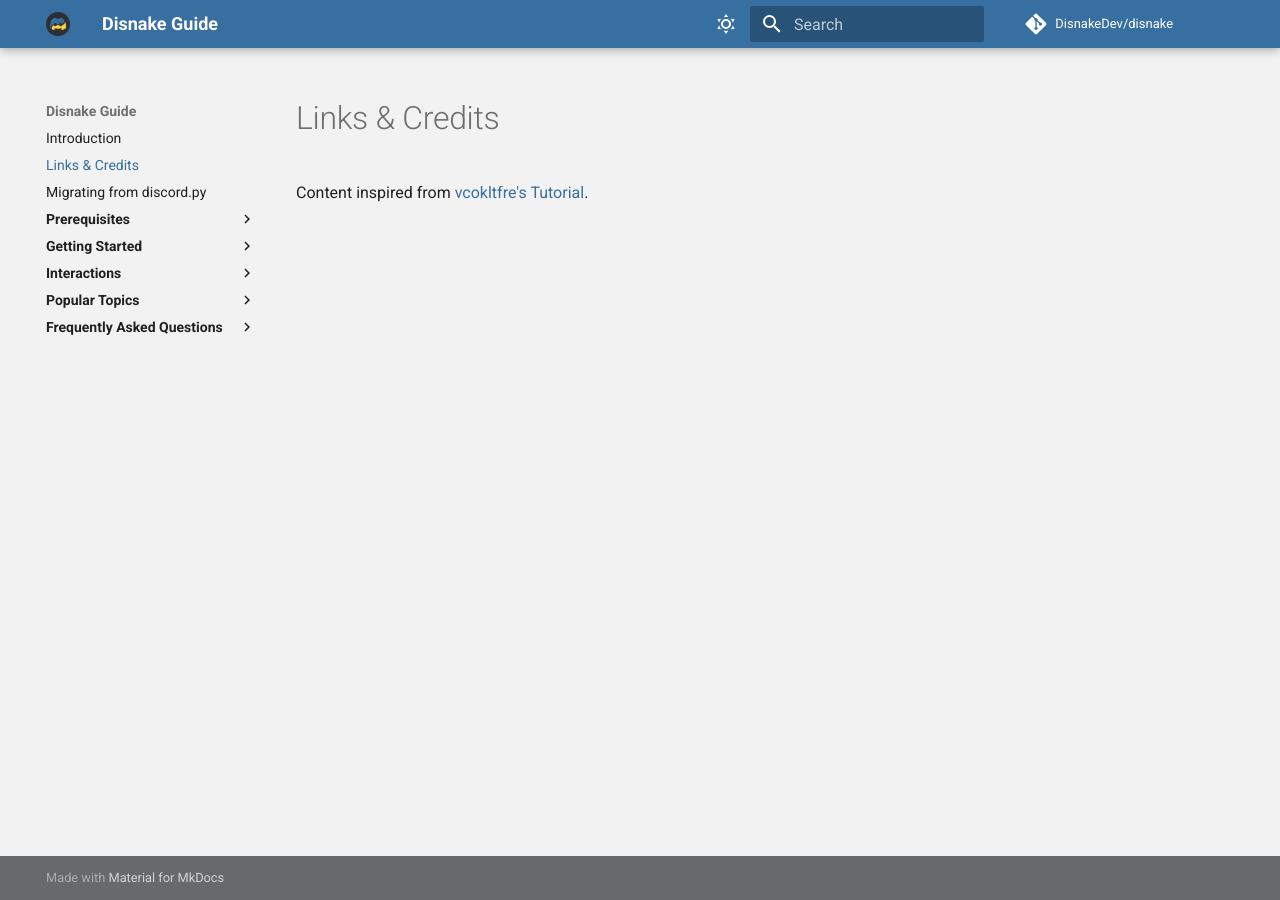
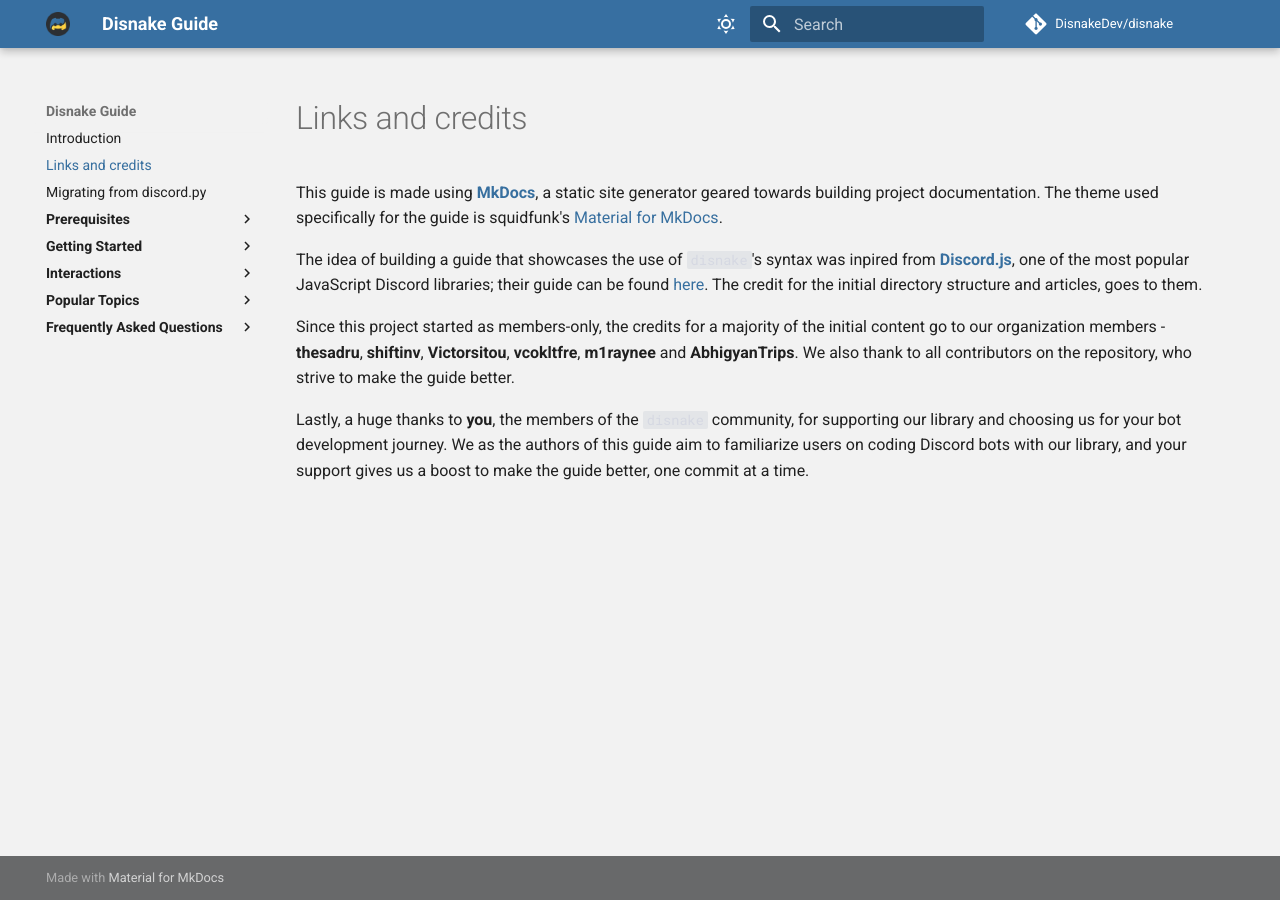
Before and after one commit to DisnakeDev/guide, an MkDocs documentation site: the page built from docs/links-credits.md, in a window 1280 px wide. Built offline with MkDocs 1.6.1 and Material for MkDocs 9.7.7, drawn with Linux system fonts in a browser that asks for light colours; comment, search, counter and statistics services are not loaded.

Commit message:
:sparkles: Update `links-and-credits`.

```diff
--- a/docs/links-credits.md
+++ b/docs/links-credits.md
@@ -1,3 +1,17 @@
-# Links & Credits
+# Links and credits
 
-Content inspired from [vcokltfre's Tutorial](https://vcokltfre.dev/).
+This guide is made using [**MkDocs**](https://www.mkdocs.org/), a static site generator geared towards building project
+documentation. The theme used specifically for the guide is squidfunk's
+[Material for MkDocs](https://squidfunk.github.io/mkdocs-material/).
+
+The idea of building a guide that showcases the use of `disnake`'s syntax was inpired from
+[**Discord.js**](https://discord.js.org/), one of the most popular JavaScript Discord libraries; their guide can be
+found [here](https://discordjs.guide/). The credit for the initial directory structure and articles, goes to them.
+
+Since this project started as members-only, the credits for a majority of the initial content go to our organization
+members - **thesadru**, **shiftinv**, **Victorsitou**, **vcokltfre**, **m1raynee** and **AbhigyanTrips**. We also thank
+to all contributors on the repository, who strive to make the guide better.
+
+Lastly, a huge thanks to **you**, the members of the `disnake` community, for supporting our library and choosing us for
+your bot development journey. We as the authors of this guide aim to familiarize users on coding Discord bots with our
+library, and your support gives us a boost to make the guide better, one commit at a time.
```
